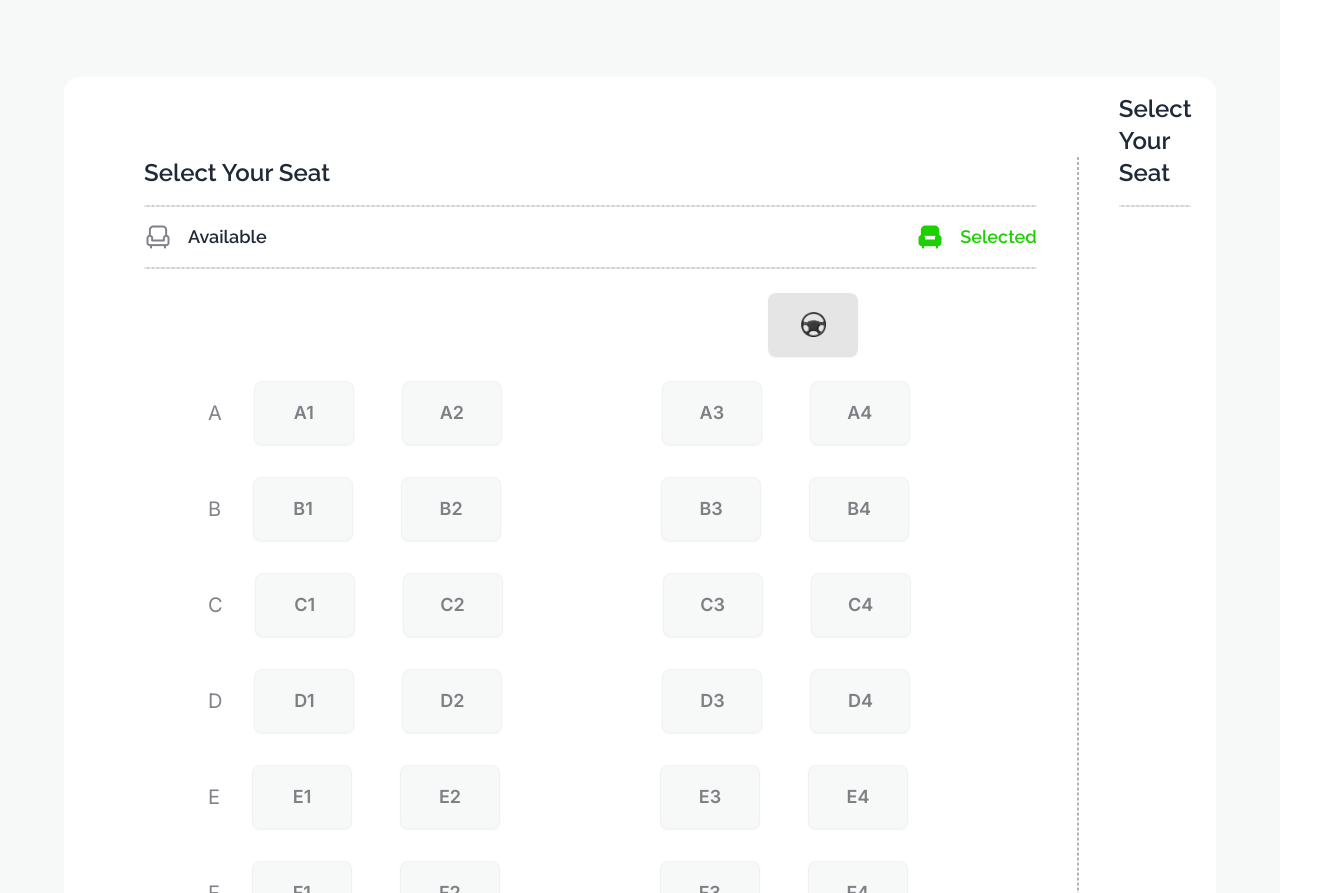
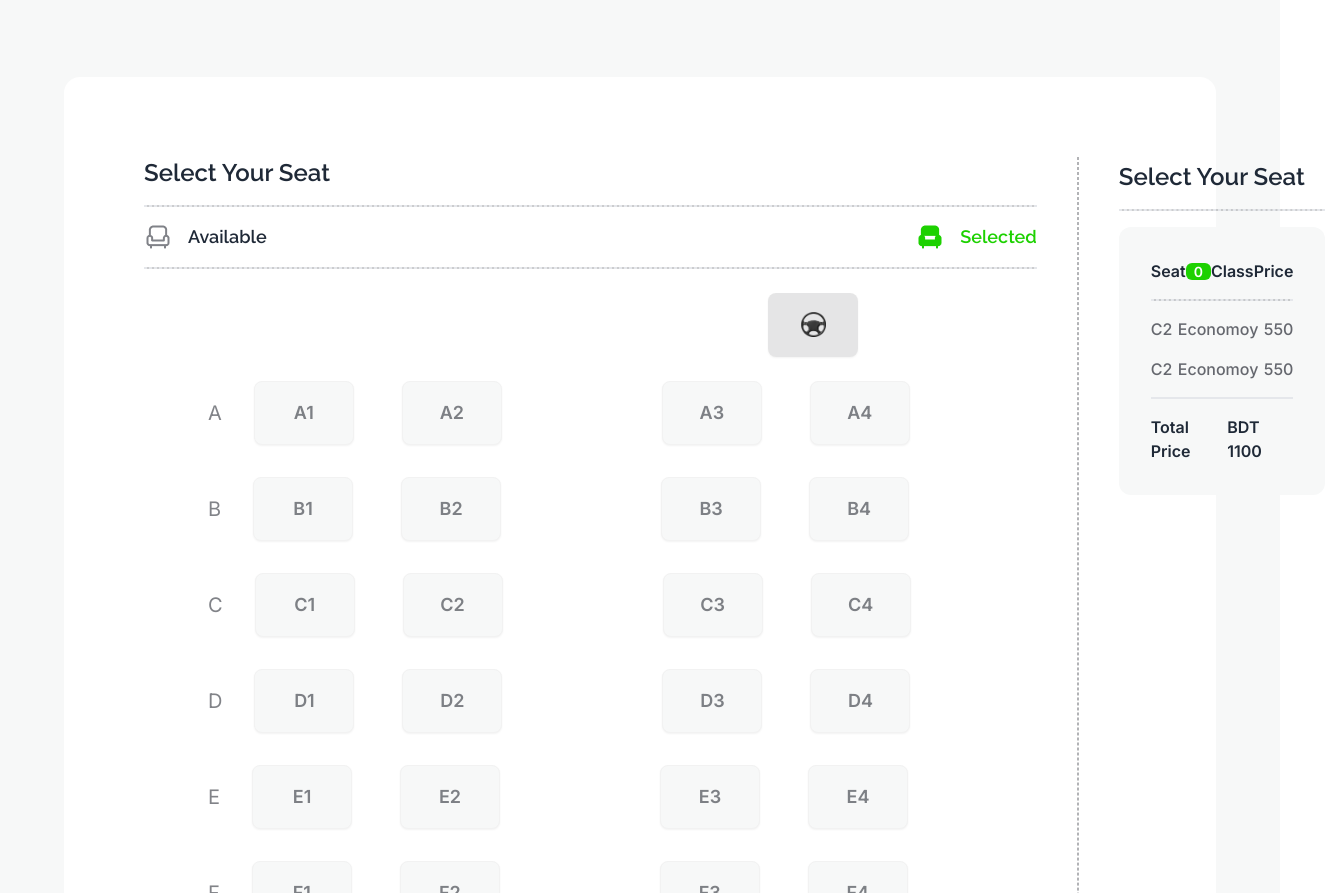
Before and after one commit to somir62/p-ticket, a plain HTML site: page index.html in a window 1280 px wide. Shown: the part 2408-3301 px from the top of the page, 1325 px wide, since content can reach past the window. Drawn offline with nearby package versions, Linux system fonts and the light colour scheme; a web font is replaced by a local one.

Commit message:
added seat calculation

```diff
--- a/index.html
+++ b/index.html
@@ -472,11 +472,38 @@
 
                 <!-- seats info -->
                 <div class="w-[90%] lg:w-[30%] mx-auto">
-                    <div class="flex flex-col lg:-mt-16">
+                    <div class="flex flex-col lg:mt-1">
                         <div>
                             <h2 class="font-semibold text-xl lg:text-2xl text-center lg:text-left">Select Your Seat</h2>
                         </div>
                         <div class="border border-dashed bg-[#03071233] my-4"></div>
+                    </div>
+                    <!-- seat calculation -->
+                    <div class="bg-[#F7F8F8] rounded-xl p-8 mt-8 lg:mt-0">
+                       <div class="font-semibold text-base inter-font flex justify-between">
+                        <div><h4>Seat<span class="bg-[#1DD100] text-white px-2 text-sm rounded-md mt-8">0</span></h4></div>
+                        <div><h4>Class</h4></div>
+                        <div><h4>Price</h4></div>
+                       </div>
+                       <div class="border border-dashed bg-[#03071233] my-4"></div>
+
+                       <div class="space-y-4">
+                        <div class="font-medium text-base inter-font flex justify-between text-[#03071299]">
+                            <div><p>C2</p></div>
+                            <div><p>Economoy</p></div>
+                            <div><p>550</p></div>
+                           </div>
+                           <div class="font-medium text-base inter-font flex justify-between text-[#03071299]">
+                            <div><p>C2</p></div>
+                            <div><p>Economoy</p></div>
+                            <div><p>550</p></div>
+                           </div>
+                        </div>
+                        <div class="border bg-[#03071233] my-4"></div>
+                        <div class="font-semibold text-base inter-font flex justify-between">
+                            <div><h4>Total Price</h4></div>
+                            <div><h4>BDT 1100</h4></div>
+                           </div>
                     </div>
                 </div>
              </div>
```
